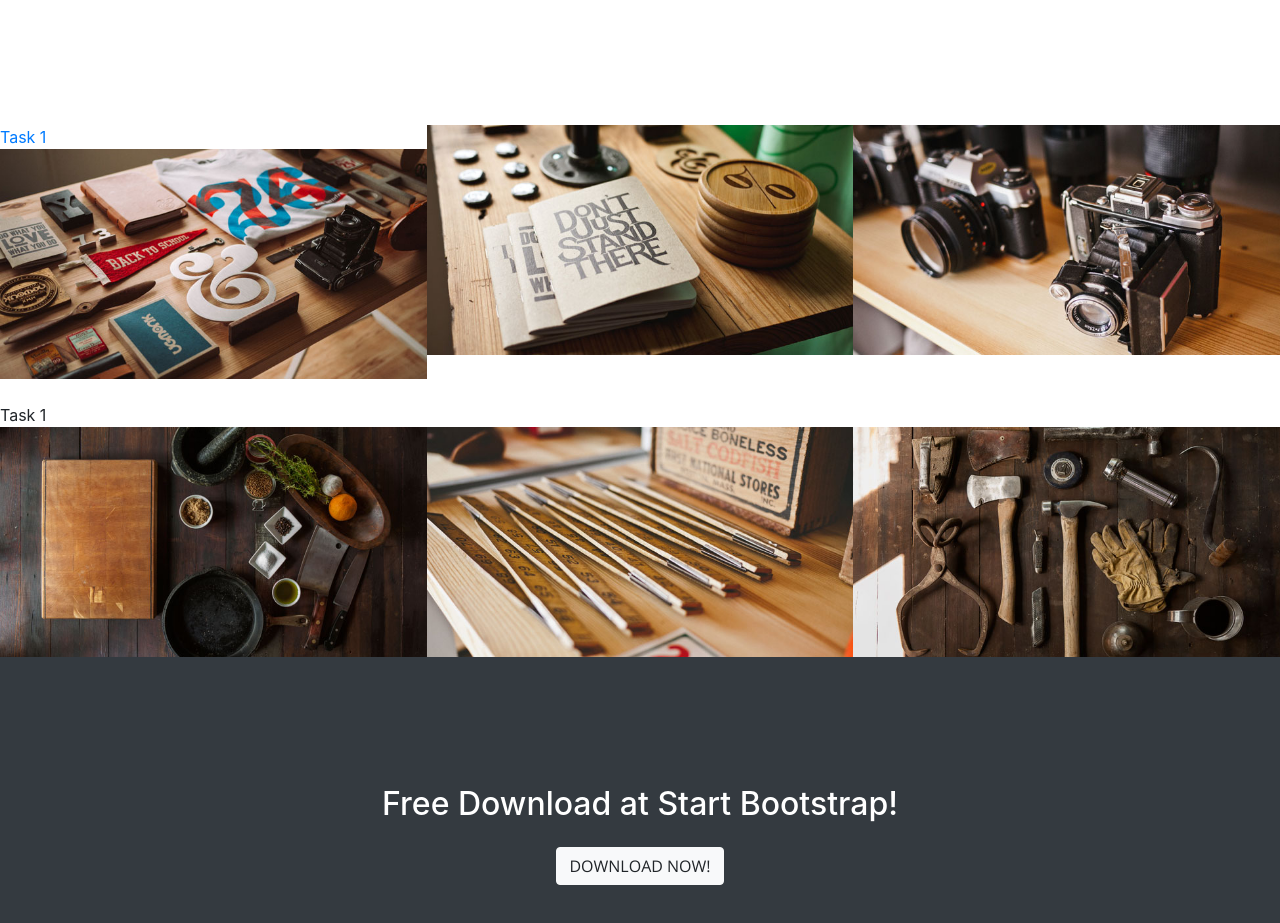
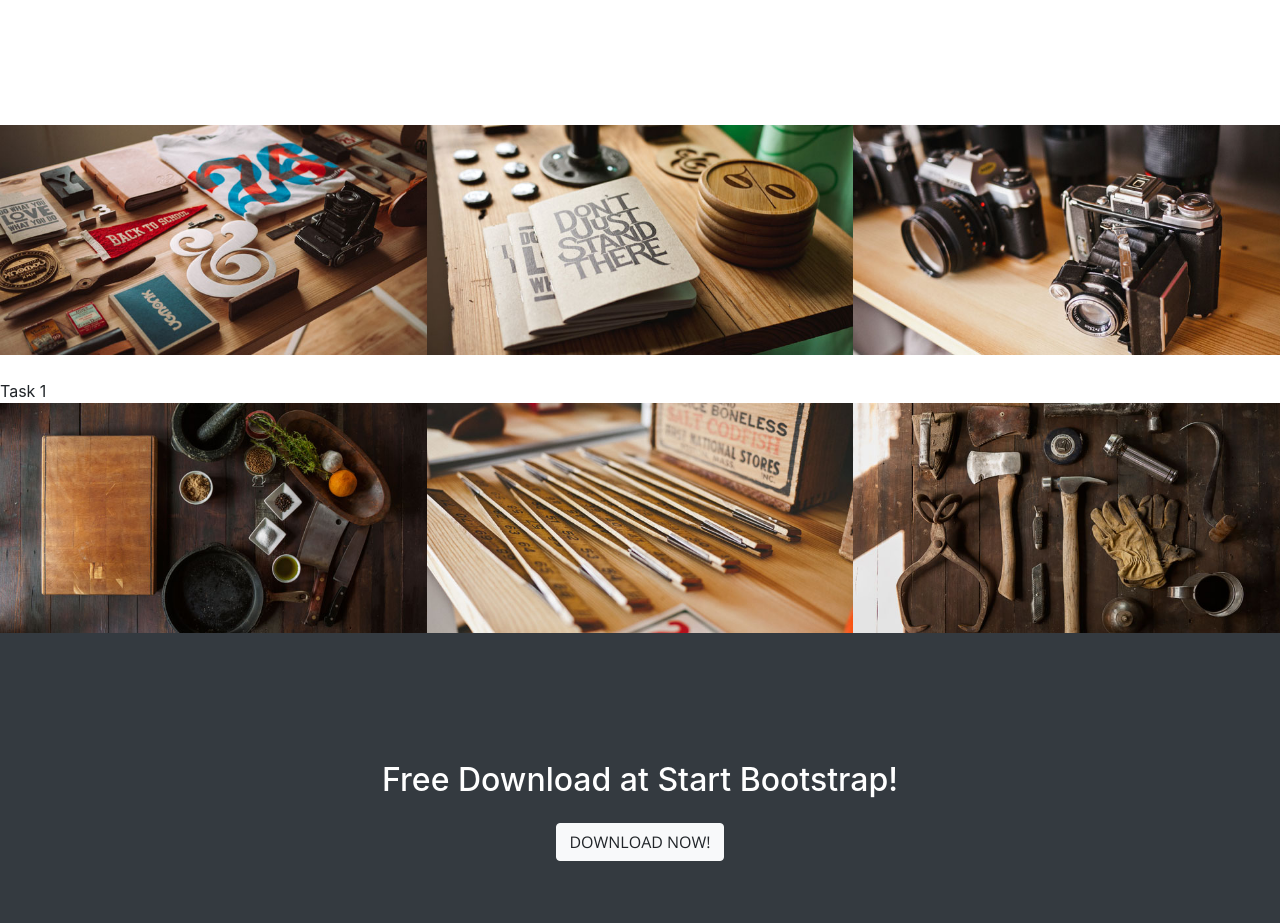
Before and after one commit to dheeraj-ashokan/dheeraj-ashokan.github.io, a website with bundled scripts: page index.html in a window 1280 px wide. Shown: the part 1745-2668 px from the top of the page. Built offline with nearby package versions, Linux system fonts and the light colour scheme.

Commit message:
Update index.html

```diff
--- a/index.html
+++ b/index.html
@@ -131,7 +131,7 @@
       <div class="container-fluid p-0">
         <div class="row no-gutters popup-gallery">
           <div class="col-lg-4 col-sm-6">
-            <a  href="https://drive.google.com/folderview?id=1TLBNgor7U2fWCREjp0LuEK9YdW177UFt">Task 1</a>
+            <a  href="https://drive.google.com/folderview?id=1TLBNgor7U2fWCREjp0LuEK9YdW177UFt"></a>
               <img class="img-fluid" src="img/portfolio/thumbnails/1.jpg" alt="">
               <div class="portfolio-box-caption">
                 <div class="portfolio-box-caption-content">
```
